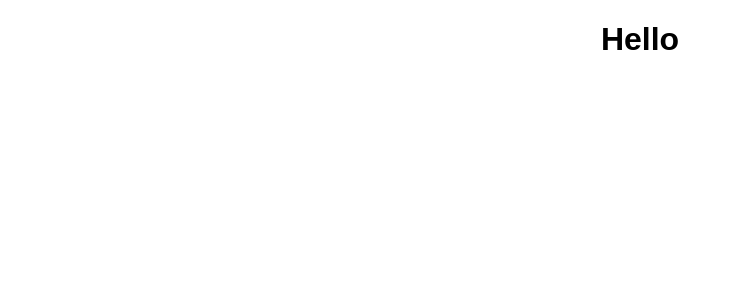
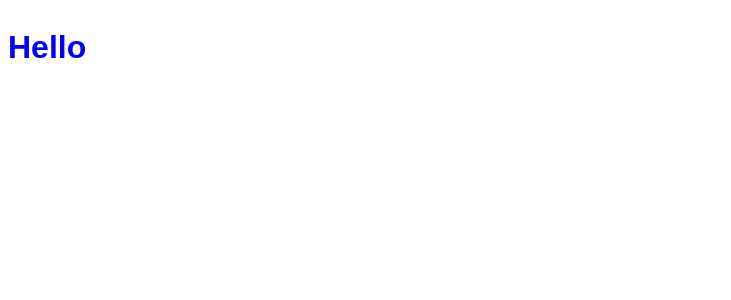
Before and after one commit to apple3243/Nook, a React (Create React App) app: page / in a window 1280 px wide. Shown: the top 300 px of the page, without its empty margins (0-731 px from the left). Built offline with nearby package versions, Linux system fonts and the light colour scheme.

Commit message:
initial commit

```diff
--- a/src/App.js
+++ b/src/App.js
@@ -1,31 +1,28 @@
 import { useState, useEffect, useRef } from "react";
 import "./styles.css";
 
-const useClick = (onClick) => {
-  // useRef is a React Hook that lets you reference a value that’s not needed for rendering.
-  const element = useRef();
+const useScroll = () => {
+  const [state, setState] = useState({
+    x: 0,
+    y: 0
+  });
+  const onScroll = () => {
+    setState({ y: window.scrollY, x: window.scrollX });
+  };
   useEffect(() => {
-    // useEffect will be called when it is in the state of componentDidmount, conponentDidUpdate
-    if (element.current) {
-      element.current.addEventListener("click", onClick);
-    }
-    // Need to clean up EventListener when it is unmount ~
-    // This function with return will be called when it is in the state of componentWillUnMount
-    return () => {
-      if (element.current) {
-        element.current.removeEventListener("click", onClick);
-      }
-    };
-    // If there had dependency, the function will be called only when it is in the state of componentDidmount
-  }, []);
-  return element;
+    window.addEventListener("scroll", onScroll);
+    return () => window.removeEventListener("scroll", onScroll);
+  });
+  return state;
 };
+
 export default function App() {
-  const sayHello = () => (title.current.innerText = "Say Hello");
-  const title = useClick(sayHello);
+  const { y } = useScroll();
   return (
-    <div className="App">
-      <h1 ref={title}>Hello</h1>
+    <div className="App" style={{ height: "1000vh" }}>
+      <h1 style={{ position: "fixed", color: y > 100 ? "red" : "blue" }}>
+        Hello
+      </h1>
     </div>
   );
 }
```
